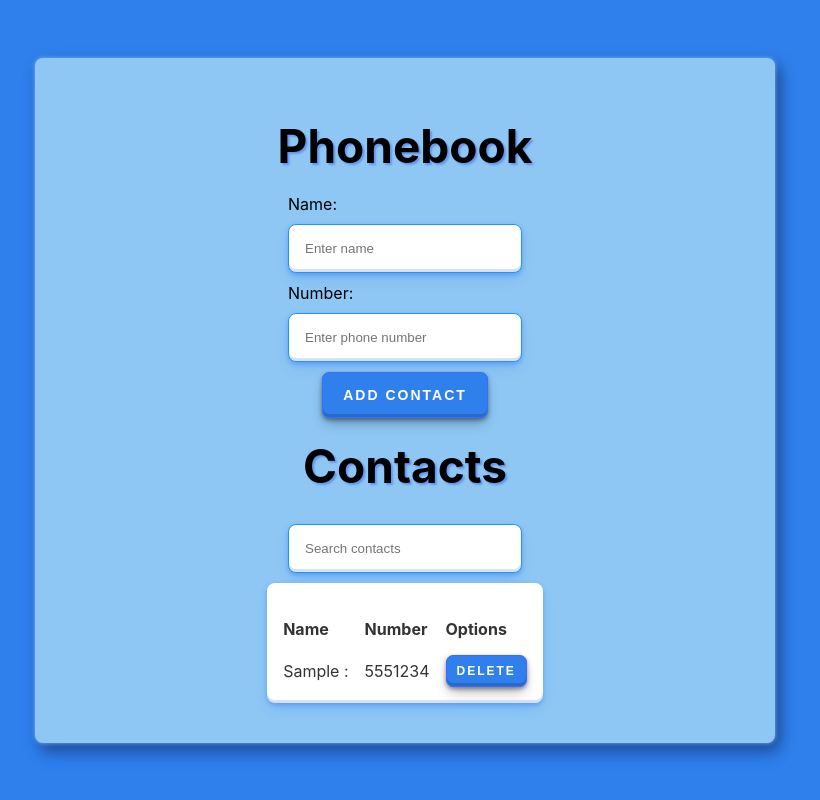
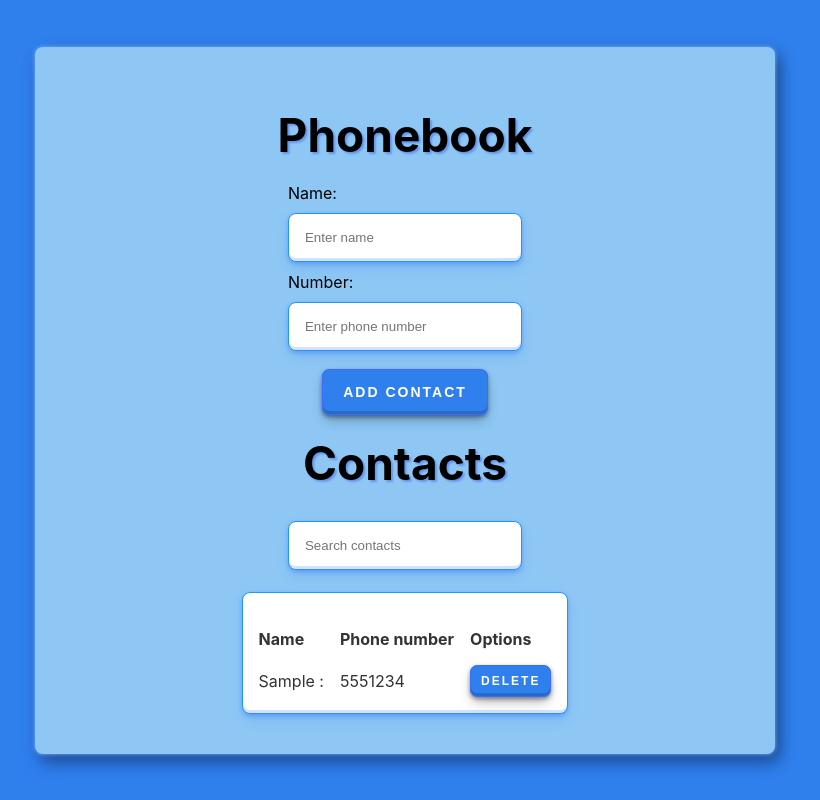
Before and after one commit to Serhii-Bondariev/goit-react-hw-03-phonebook, a React (Create React App) app: page / in a window 1280 px wide. Both pictures are taken after typing "Sample", "5551234" into the empty fields and a click on the button "ADD CONTACT". Shown: the whole page, without its empty margins (235-1055 px from the left). Built offline with nearby package versions, Linux system fonts and the light colour scheme.

Commit message:
Fix some bugs

```diff
--- a/src/components/ContactForm/ContactForm.module.css
+++ b/src/components/ContactForm/ContactForm.module.css
@@ -37,89 +37,10 @@
     box-shadow: rgba(44, 114, 242, 0.4) 0px 2px 4px, rgba(60, 131, 246, 0.3) 0px 7px 13px -3px, rgba(50, 112, 245, 0.2) 0px -3px 0px inset;
 }
 
-/* .contact-btn {
-    display: flex;
-    flex-direction: column;
-    align-items: center;
-    margin-top: 10px;
-    margin-bottom: 10px;
-    padding: 10px;
-    border-radius: 5px;
-    border: 1px solid black;
-    cursor: pointer;
-    background-color: #e8f6ff;
-    color: black;
-    font-weight: bold;
-    font-size: 16px;
-    transition: all 0.3s ease;
-
-}
-
-.contact-btn {
-    appearance: none;
-    backface-visibility: hidden;
-    background-color: #2f80ed;
-    border-radius: 10px;
-    border-style: none;
-    box-shadow: none;
-    box-sizing: border-box;
-    color: #fff;
-    cursor: pointer;
-    display: inline-block;
-    font-family: Inter, -apple-system, system-ui, "Segoe UI", Helvetica, Arial, sans-serif;
-    font-size: 15px;
-    font-weight: 500;
-    height: 50px;
-    letter-spacing: normal;
-    line-height: 1.5;
-    outline: none;
-    overflow: hidden;
-    padding: 14px 30px;
-    position: relative;
-    text-align: center;
-    text-decoration: none;
-    transform: translate3d(0, 0, 0);
-    transition: all .3s;
-    user-select: none;
-    -webkit-user-select: none;
-    touch-action: manipulation;
-    vertical-align: top;
-    white-space: nowrap;
-    box-shadow: rgba(1, 6, 15, 0.4) 0px 2px 4px, rgba(0, 2, 6, 0.3) 0px 7px 13px -3px, rgba(9, 22, 50, 0.2) 0px -3px 0px inset;
-}
-
-.contact-btn:hover {
-
-    box-shadow: rgba(0, 0, 0, .05) 0 5px 30px, rgba(0, 0, 0, .05) 0 1px 4px;
-    opacity: 1;
-    transform: translateY(0);
-    transition-duration: .35s;
-}
-
-.contact-btn:hover:after {
-    opacity: .5;
-}
-
-.contact-btn:active {
-    box-shadow: rgba(0, 0, 0, .1) 0 3px 6px 0, rgba(0, 0, 0, .1) 0 0 10px 0, rgba(0, 0, 0, .1) 0 1px 4px -1px;
-    transform: translateY(2px);
-    transition-duration: .35s;
-}
-
-.contact-btn:active:after {
-    opacity: 1;
-}
-
-@media (min-width: 768px) {
-    .contact-btn {
-        padding: 14px 22px;
-
-    }
-} */
-
 .contact-btn {
     position: relative;
     padding: 14px 20px;
+    margin-top: 8px;
     border-radius: 7px;
     border: 1px solid rgb(61, 106, 255);
     font-size: 14px;
--- a/src/components/ContactList/ContactList.jsx
+++ b/src/components/ContactList/ContactList.jsx
@@ -12,7 +12,7 @@ const ContactList = ({ contacts, onDeleteContact }) => {
         <thead className={styles.contactTableHead}>
           <tr>
             <th>Name</th>
-            <th>Number</th>
+            <th>Phone number</th>
             <th>Options</th>
           </tr>
         </thead>
--- a/src/components/ContactList/ContactList.module.css
+++ b/src/components/ContactList/ContactList.module.css
@@ -1,4 +1,4 @@
-.contact-list-wrapper {
+/* .contact-list-wrapper {
 
     display: flex;
     flex-direction: column;
@@ -6,13 +6,14 @@
     justify-content: center;
     padding: 0;
     margin: 0;
+    margin-top: 8px;
     box-sizing: border-box;
     font-family: -apple-system, BlinkMacSystemFont, 'Segoe UI', 'Roboto', 'Oxygen', 'Ubuntu', 'Cantarell', 'Fira Sans', 'Droid Sans', 'Helvetica Neue', sans-serif;
     -webkit-font-smoothing: antialiased;
     -moz-osx-font-smoothing: grayscale;
     padding: 44px;
     border-radius: 8px;
-}
+} */
 
 .contact-list {
     display: contents;
@@ -83,10 +84,12 @@
 
 .contactListWrapper {
     border-radius: 8px;
+    margin-top: 12px;
     background-color: #fff;
     display: flex;
     justify-content: center;
     padding: 8px;
+    border: 1px solid #2196f3;
     box-shadow: rgba(44, 114, 242, 0.4) 0px 2px 4px, rgba(60, 131, 246, 0.3) 0px 7px 13px -3px, rgba(50, 112, 245, 0.2) 0px -3px 0px inset;
 
 
```
